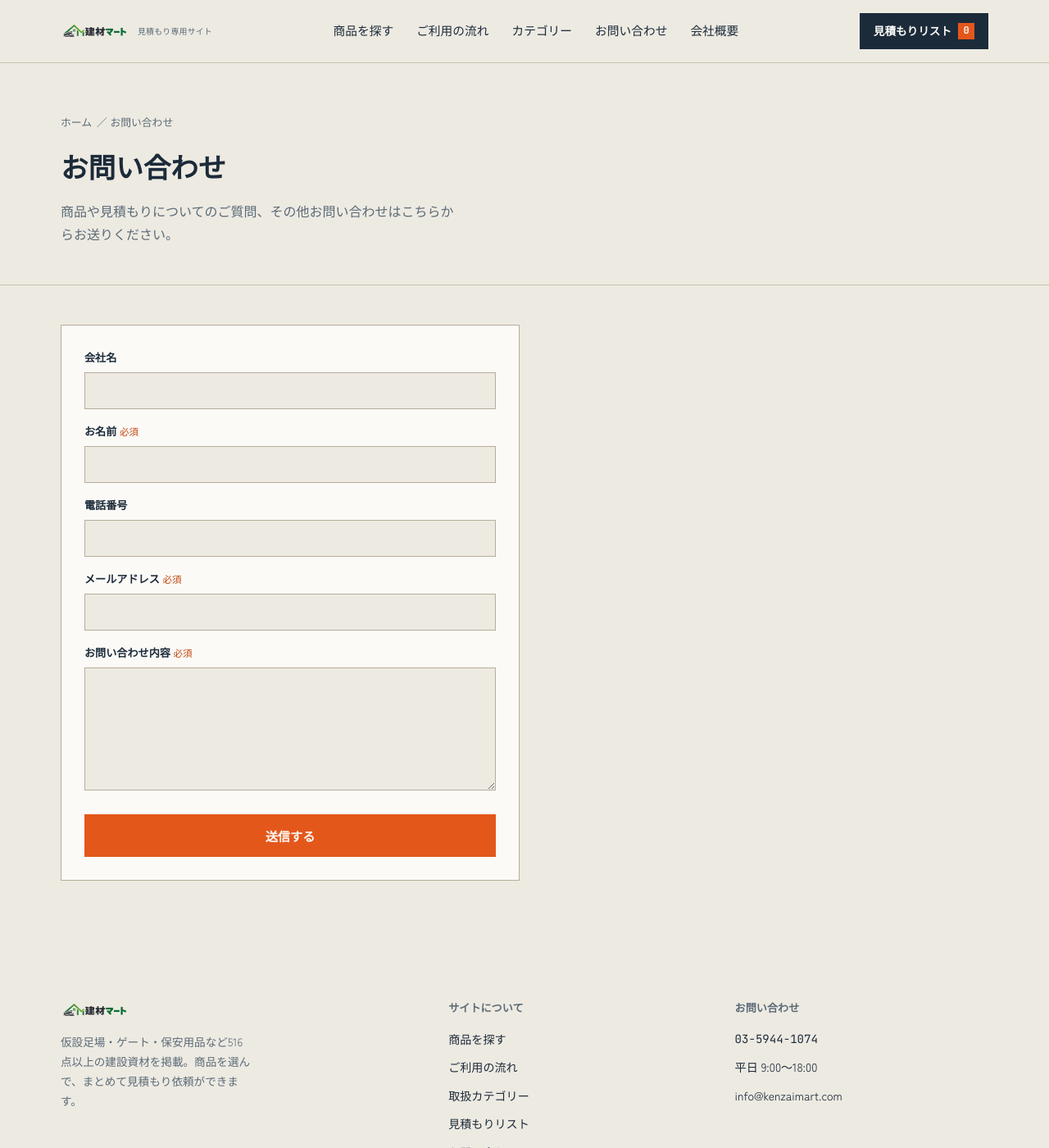
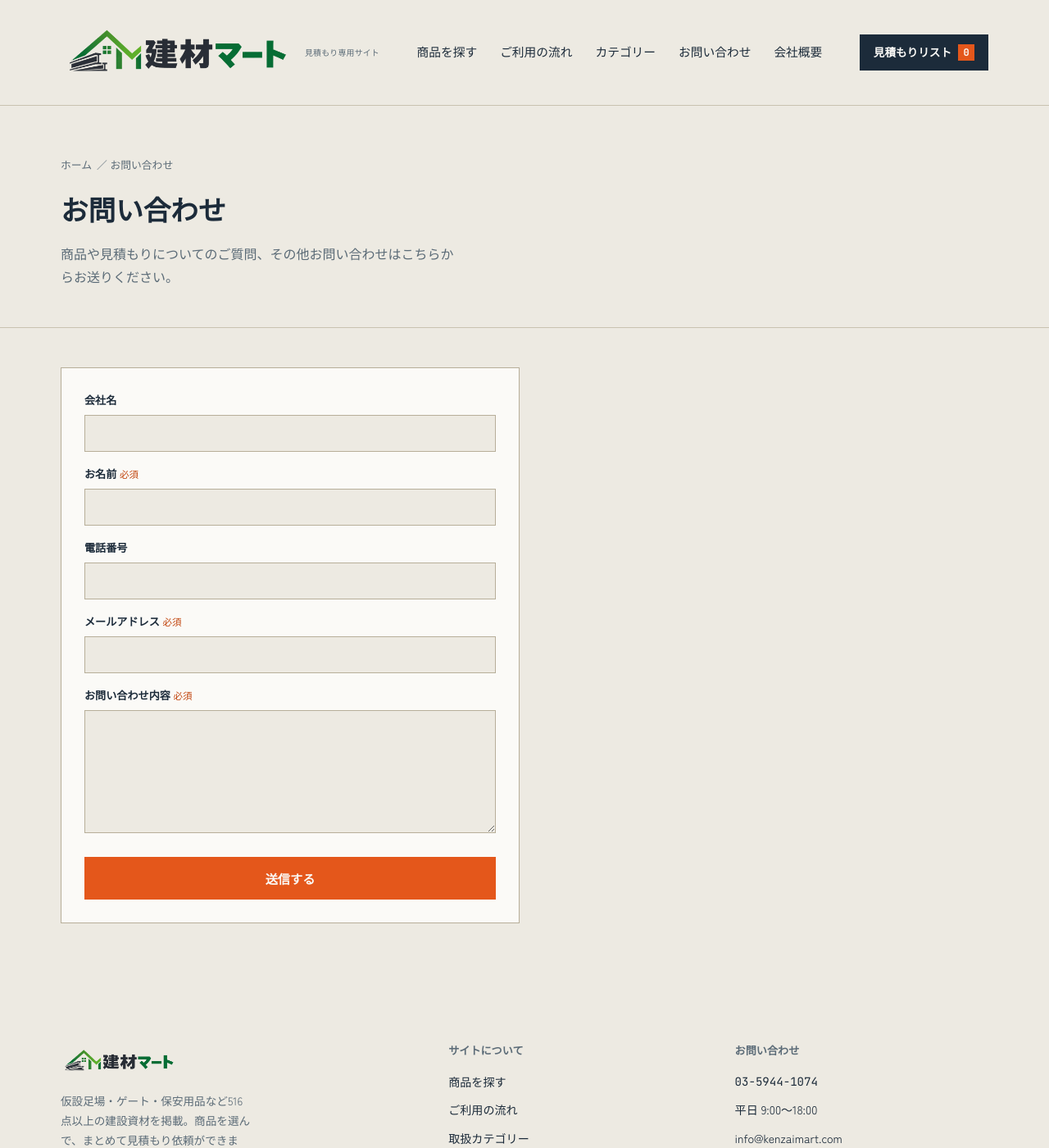
Before and after one commit to violalainc/kenzaimart, a Jekyll site: the page built from contact/index.html, in a window 1280 px wide and 1400 px high. Shown: the whole window at 82% size. Built offline with Jekyll 4.4.1, drawn with Linux system fonts in a browser that asks for light colours.

Commit message:
ヘッダー・フッターのロゴサイズを再調整
Co-Authored-By: Claude Sonnet 5 <noreply@anthropic.com>
Claude-Session: https://claude.ai/code/session_011D3NWw99X157XujJ83Tgwy

```diff
--- a/assets/css/main.css
+++ b/assets/css/main.css
@@ -99,10 +99,12 @@ input:focus-visible {
 
 .brand__logo {
   display: block;
-  height: 28px;
   width: auto;
   object-fit: contain;
 }
+
+.site-header .brand__logo { height: 96px; }
+.footer-brand .brand__logo { height: 48px; }
 
 .brand__sub {
   font-size: 0.62rem;
@@ -180,6 +182,7 @@ input:focus-visible {
   .site-nav a { width: 100%; padding: 14px 24px; border-bottom: 1px solid var(--line); }
   .site-nav a:hover { border-bottom-color: var(--line); }
   .nav-toggle { display: flex; }
+  .site-header .brand__logo { height: 32px; }
 }
 
 @media (max-width: 480px) {
```
